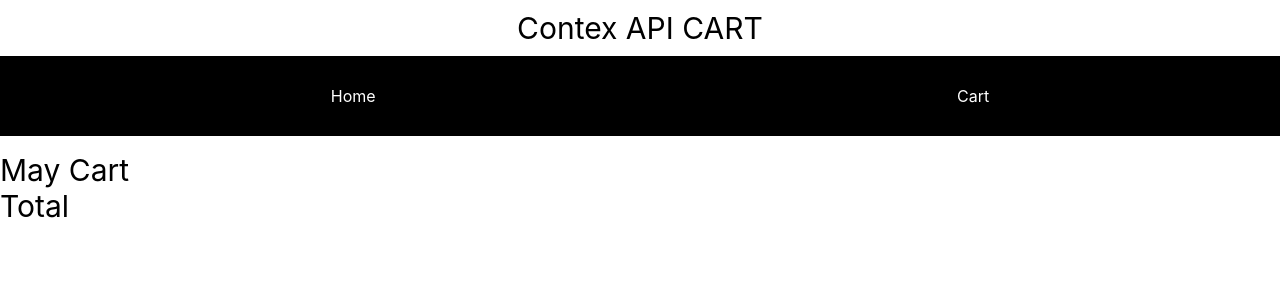
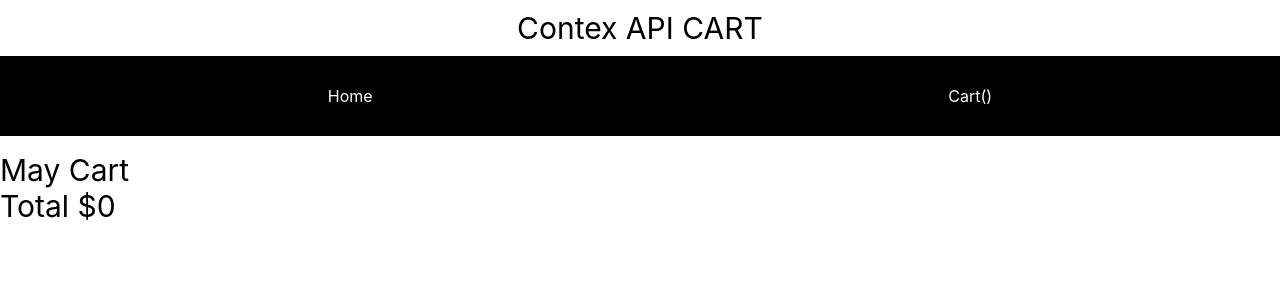
Before and after one commit to cristian-montes/exercise_contextapi, a React (Create React App) app: page /cart in a window 1280 px wide. Shown: the top 300 px of the page. Built offline with nearby package versions, Linux system fonts and the light colour scheme.

Commit message:
working on context api

```diff
--- a/src/App.js
+++ b/src/App.js
@@ -1,18 +1,27 @@
 import { BrowserRouter,Route } from 'react-router-dom';
 import './App.css';
+import { useState } from 'react';
 import Header from './components/Header';
 import Home from './components/Home';
 import Cart from './components/Cart';
 
 
 function App() {
+
+  const [cart, setCart] = useState([]);
   return (
     <BrowserRouter>
       <Header/>
 
       <div className="App">
-        <Route exact path='/' component={Home}/>
-        <Route path='/cart' component={Cart}/>
+
+        <Route exact path='/'>
+          <Home cart={cart} setCart={setCart}/>
+        </Route>
+
+        <Route path='/cart'>
+            <Cart cart={cart} setCart={setCart}/>
+        </Route>
 
       </div>
 
--- a/src/components/Cart.js
+++ b/src/components/Cart.js
@@ -1,12 +1,31 @@
-import React from "react";
+import React, { useEffect, useState } from "react";
+import { SingleProduct } from "./SingleProduct";
 
-const Cart = () => {
+const Cart = ({cart, setCart}) => {
+
+    const [total, setTotal] = useState();
+
+    useEffect(()=>{
+        setTotal( cart.reduce((acc, curr) => acc + Number(curr.price), 0))
+    }, [cart])
+
+
+
     return(
         <div>
             <span style={{ fontSize:30 }}>May Cart</span>
             <br/>
-            <span style={{ fontSize:30 }}>Total</span>
-            <div className="productContainer"></div>
+            <span style={{ fontSize:30 }}>Total ${total}</span>
+            <div className="productContainer">
+                {cart.map((product) => (
+                    <SingleProduct
+                        prod={product}
+                        key={product.id}
+                        cart={cart}
+                        setCart={setCart}
+                    />
+                ))}
+            </div>
         </div>
     )
 }
--- a/src/components/Header.js
+++ b/src/components/Header.js
@@ -13,7 +13,7 @@ const Header = () => {
                     <Link to ="/">Home</Link>
                 </li>
                 <li>
-                    <Link to ="/cart">Cart</Link>
+                    <Link to ="/cart">Cart()</Link>
                 </li>
 
             </ul>
--- a/src/components/Home.js
+++ b/src/components/Home.js
@@ -4,6 +4,9 @@ import { SingleProduct } from "./SingleProduct";
 import './styles.css';
 
 faker.seed(100);
+
+
+const Home = ({cart, setCart}) => {
 
     const productsArray=[...Array(20)].map(()=> ({
         id:faker.datatype.number(),
@@ -12,9 +15,8 @@ const productsArray=[...Array(20)].map(()=> ({
         image: faker.random.image()
     }));
 
-const Home = () => {
     const [products] = useState(productsArray);
-    const [cart, setCart] = useState([]);
+
     return(
         <div className="productContainer">
             {products.map((product) => (
```
Also changed, not shown: src/constex.js (added, +13 -0 lines). Lines whose indentation alone changed are shown as unchanged.
